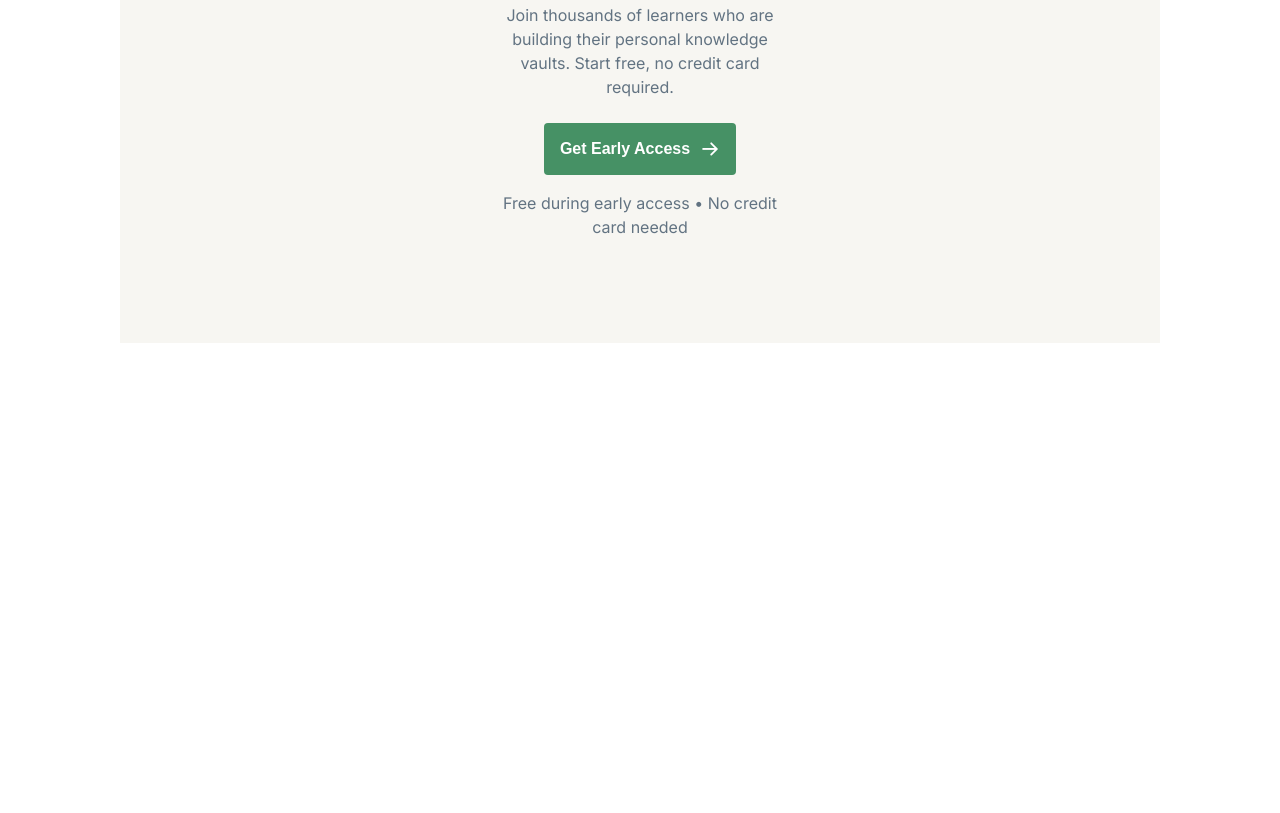
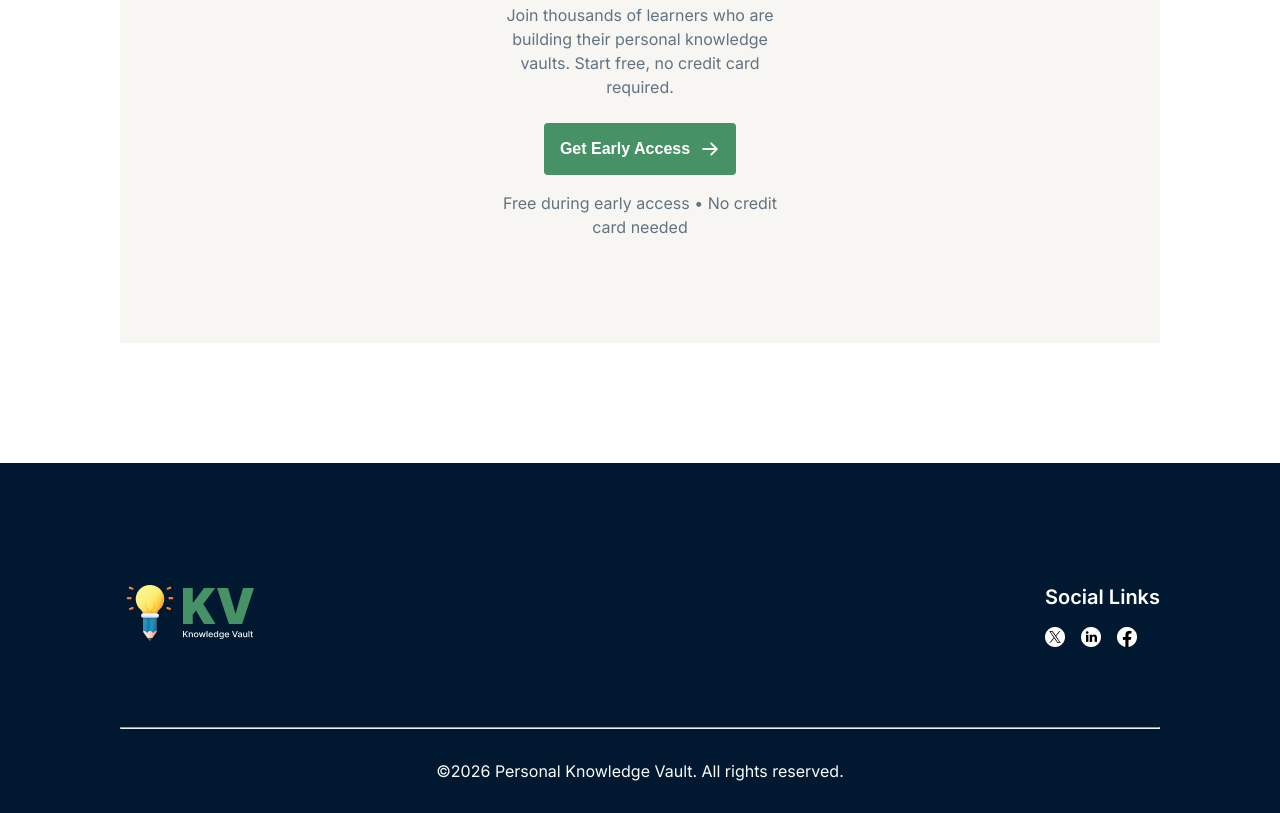
Before and after one commit to tfshorifulislam/B13-A01, a plain HTML site: page index.html in a window 1280 px wide. Shown: the part 2398-3211 px from the top of the page. Before the commit the page ends 2861 px from the top, so only its background shows below. Drawn offline with Linux system fonts and the light colour scheme.

Commit message:
footer section design according to figma

```diff
--- a/index.html
+++ b/index.html
@@ -161,5 +161,23 @@
         </div>
     </section>
 <!--ad-banner section end-->
+    <footer>
+        <div class="footer-container">
+            <div class="footer-logo">
+                <img src="./images/logo-footer.png" alt="logo-footer.png">
+            </div>
+            <div class="socials">
+                <h6>Social Links</h6>
+                <div class="icons">
+                    <img src="./images/x.png" alt="x.png">
+
+                    <img src="./images/lk.png" alt="lk.png">
+                    <img src="./images/fb.png" alt="fb.png">
+                </div>
+            </div>
+        </div>
+        <hr>
+        <p class="copyright">&copy;2026 Personal Knowledge Vault. All rights reserved.</p>
+    </footer>
 </body>
 </html>
--- a/style.css
+++ b/style.css
@@ -325,3 +325,37 @@
     font-size: 16px;
     line-height: 20px;
 }
+
+footer{
+    background-color: #001931;
+    padding: 120px 120px 30px 120px;
+}
+
+.footer-container{
+    display: flex;
+    justify-content: space-between;
+}
+
+.socials h6{
+    font-size: 20px;
+    font-weight: 600;
+    line-height: 28px;
+    color: #FFFFFF;
+    margin-bottom: 16px;
+}
+.socials .icons{
+    display: flex;
+    gap: 16px;
+    max-width: 20px;
+    margin-bottom: 80px;
+}
+
+footer .copyright{
+    display: flex;
+    justify-content: center;
+    margin-top: 30px;
+    font-size: 16px;
+    line-height: 24px;
+    color: #FAFAFA;
+
+}
```
Also changed, not shown: images/fb.png (added), images/lk.png (added), images/x.png (added).
